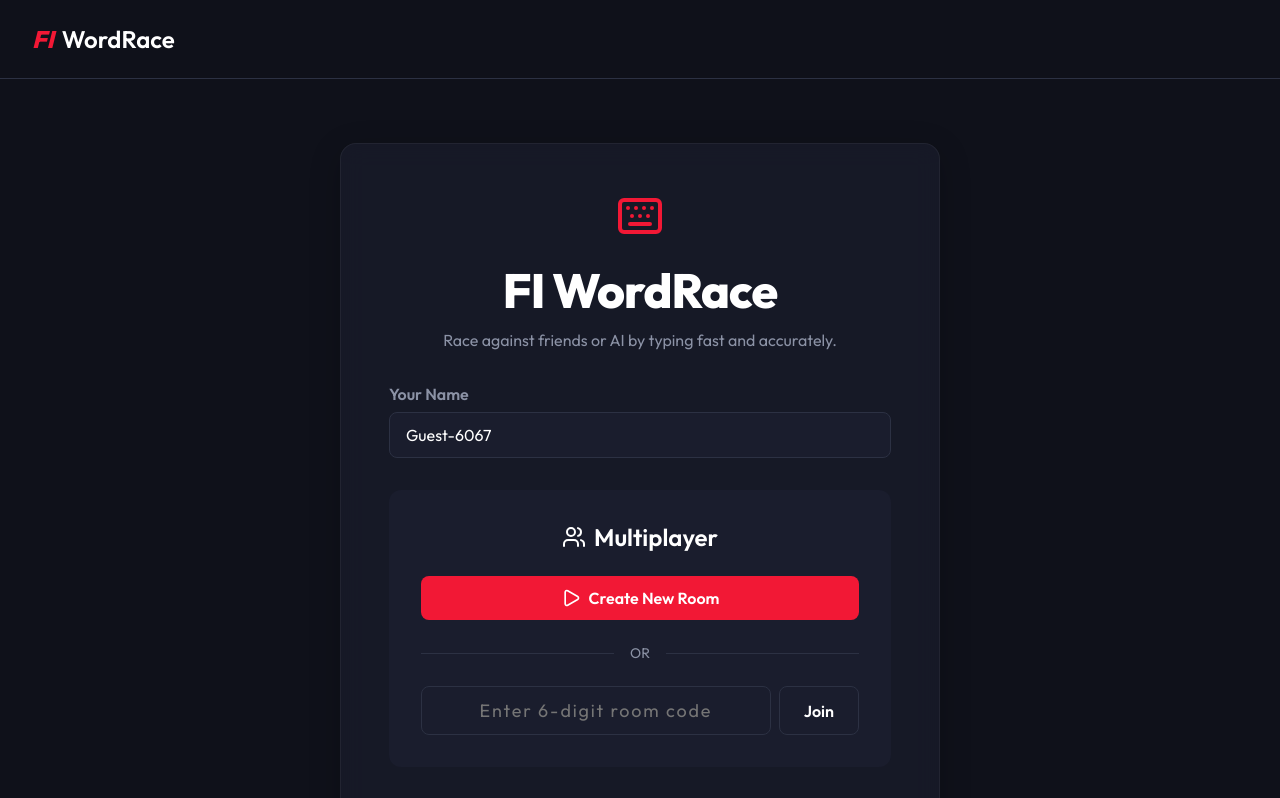
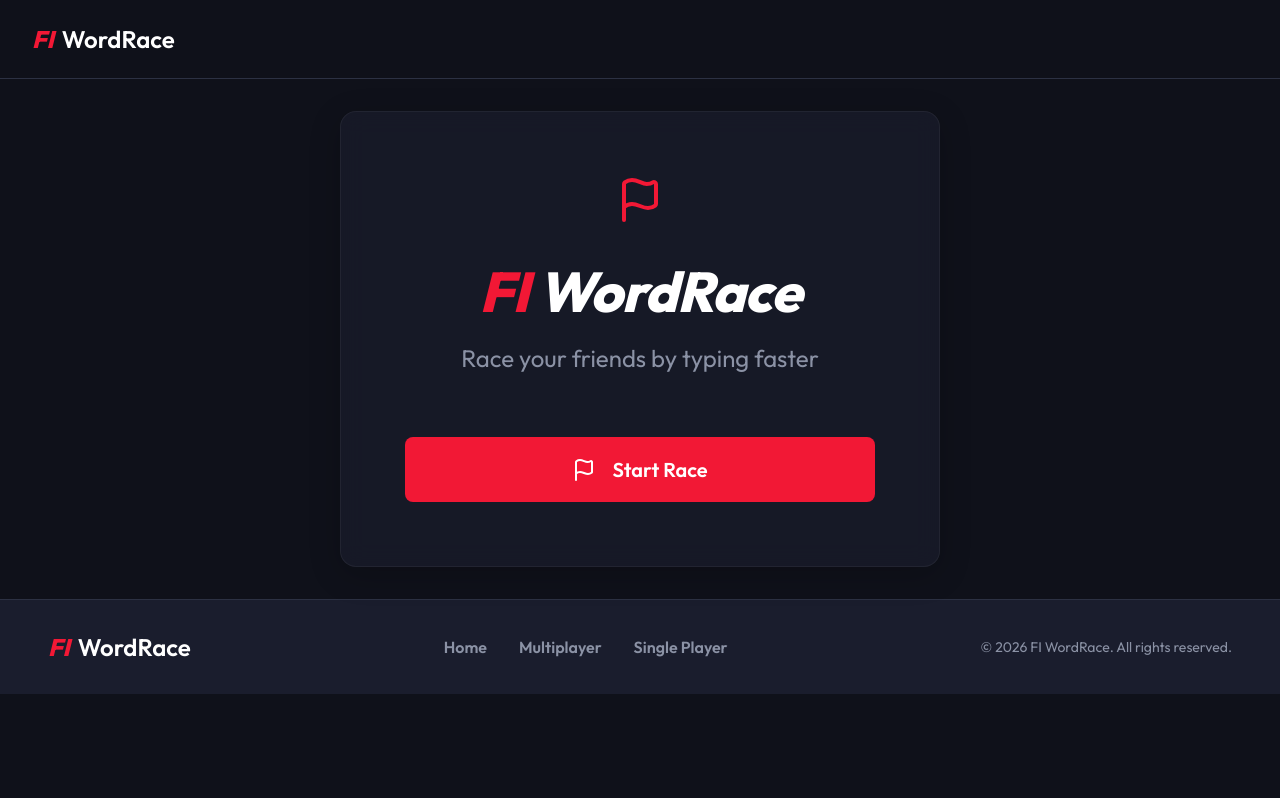
Before and after one commit to SusmitChoudhury/f1-wordrace, a React (Vite) app in the folder client/: page / in a window 1280 px wide. Shown: the top 798 px of the page. Built offline with nearby package versions, Linux system fonts and the light colour scheme.

Commit message:
add landing page and server wake flow

```diff
--- a/client/src/App.tsx
+++ b/client/src/App.tsx
@@ -1,5 +1,6 @@
 
 import { BrowserRouter as Router, Routes, Route, Link } from 'react-router-dom';
+import LandingPage from './components/LandingPage';
 import Home from './components/Home';
 import GameArea from './components/GameArea';
 
@@ -15,7 +16,8 @@ function App() {
 
         <main style={{ flex: 1, display: 'flex', flexDirection: 'column' }}>
           <Routes>
-            <Route path="/" element={<Home />} />
+            <Route path="/" element={<LandingPage />} />
+            <Route path="/multiplayer" element={<Home />} />
             <Route path="/room/:roomId" element={<GameArea />} />
           </Routes>
         </main>
@@ -32,8 +34,8 @@ function App() {
             {/* Center: Quick Links */}
             <div style={{ display: 'flex', gap: '2rem' }}>
               <Link to="/" style={{ color: 'var(--text-muted)', textDecoration: 'none', fontWeight: 600, transition: 'color 0.2s' }} onMouseOver={(e) => e.currentTarget.style.color = 'var(--text-main)'} onMouseOut={(e) => e.currentTarget.style.color = 'var(--text-muted)'}>Home</Link>
-              <Link to="/" style={{ color: 'var(--text-muted)', textDecoration: 'none', fontWeight: 600, transition: 'color 0.2s' }} onMouseOver={(e) => e.currentTarget.style.color = 'var(--text-main)'} onMouseOut={(e) => e.currentTarget.style.color = 'var(--text-muted)'}>Multiplayer</Link>
-              <Link to="/" style={{ color: 'var(--text-muted)', textDecoration: 'none', fontWeight: 600, transition: 'color 0.2s' }} onMouseOver={(e) => e.currentTarget.style.color = 'var(--text-main)'} onMouseOut={(e) => e.currentTarget.style.color = 'var(--text-muted)'}>Single Player</Link>
+              <Link to="/multiplayer" style={{ color: 'var(--text-muted)', textDecoration: 'none', fontWeight: 600, transition: 'color 0.2s' }} onMouseOver={(e) => e.currentTarget.style.color = 'var(--text-main)'} onMouseOut={(e) => e.currentTarget.style.color = 'var(--text-muted)'}>Multiplayer</Link>
+              <Link to="/multiplayer" style={{ color: 'var(--text-muted)', textDecoration: 'none', fontWeight: 600, transition: 'color 0.2s' }} onMouseOver={(e) => e.currentTarget.style.color = 'var(--text-main)'} onMouseOut={(e) => e.currentTarget.style.color = 'var(--text-muted)'}>Single Player</Link>
             </div>
 
             {/* Right Side: Copyright */}
--- /dev/null
+++ b/client/src/components/LandingPage.tsx
@@ -0,0 +1,104 @@
+import React, { useState, useEffect } from 'react';
+import { useNavigate } from 'react-router-dom';
+import { Flag, Loader2 } from 'lucide-react';
+
+const SERVER_URL = 'https://f1-wordrace.onrender.com';
+
+const loadingMessages = [
+    "Preparing track...",
+    "Starting race server...",
+    "Warming up engines...",
+    "Checking tire pressure...",
+    "Waiting for green light..."
+];
+
+const LandingPage: React.FC = () => {
+    const navigate = useNavigate();
+    const [isStarting, setIsStarting] = useState(false);
+    const [messageIndex, setMessageIndex] = useState(0);
+
+    useEffect(() => {
+        let interval: ReturnType<typeof setInterval>;
+        if (isStarting) {
+            interval = setInterval(() => {
+                setMessageIndex((prev) => (prev + 1) % loadingMessages.length);
+            }, 2500);
+        }
+        return () => clearInterval(interval);
+    }, [isStarting]);
+
+    const handleStartRace = async () => {
+        setIsStarting(true);
+        setMessageIndex(0);
+
+        const pollServer = async () => {
+            try {
+                // Ping the server. Using the root endpoint defined in index.ts
+                const response = await fetch(`${SERVER_URL}/`);
+                if (response.ok) {
+                    navigate('/multiplayer');
+                    return true;
+                }
+            } catch (error) {
+                console.log("Server still waking up...");
+            }
+            return false;
+        };
+
+        // Polling loop
+        const checkReady = async () => {
+            const isReady = await pollServer();
+            if (!isReady) {
+                setTimeout(checkReady, 3000); // Check again in 3 seconds
+            }
+        };
+
+        checkReady();
+    };
+
+    return (
+        <div style={{ flex: 1, display: 'flex', alignItems: 'center', justifyContent: 'center', padding: '2rem' }}>
+            <div className="glass-panel" style={{ padding: '4rem', maxWidth: '600px', width: '100%', textAlign: 'center', display: 'flex', flexDirection: 'column', alignItems: 'center', gap: '2rem' }}>
+
+                <div style={{ display: 'flex', alignItems: 'center', justifyContent: 'center', gap: '1rem' }}>
+                    <Flag size={48} color="var(--primary)" />
+                </div>
+
+                <div>
+                    <h1 className="heading-1" style={{ fontSize: '3.5rem', marginBottom: '1rem', fontStyle: 'italic', letterSpacing: '-1px' }}>
+                        <span style={{ color: 'var(--primary)' }}>FI</span> WordRace
+                    </h1>
+                    <p className="heading-3" style={{ color: 'var(--text-muted)', fontWeight: 500 }}>
+                        Race your friends by typing faster
+                    </p>
+                </div>
+
+                <div style={{ width: '100%', marginTop: '2rem' }}>
+                    {!isStarting ? (
+                        <button
+                            className="btn-primary"
+                            style={{ width: '100%', padding: '1.25rem', fontSize: '1.25rem', display: 'flex', alignItems: 'center', justifyContent: 'center', gap: '1rem' }}
+                            onClick={handleStartRace}
+                        >
+                            <Flag size={24} /> Start Race
+                        </button>
+                    ) : (
+                        <div style={{ display: 'flex', flexDirection: 'column', alignItems: 'center', gap: '1.5rem', padding: '1rem' }}>
+                            <Loader2 size={40} color="var(--primary)" className="spin" style={{ animation: 'spin 2s linear infinite' }} />
+                            <p className="heading-3" style={{ color: 'var(--accent)', animation: 'pulse 1.5s infinite' }}>
+                                {loadingMessages[messageIndex]}
+                            </p>
+                            <style>{`
+                                @keyframes spin { 100% { transform: rotate(360deg); } }
+                                @keyframes pulse { 0% { opacity: 0.7; } 50% { opacity: 1; } 100% { opacity: 0.7; } }
+                            `}</style>
+                        </div>
+                    )}
+                </div>
+
+            </div>
+        </div>
+    );
+};
+
+export default LandingPage;
```
